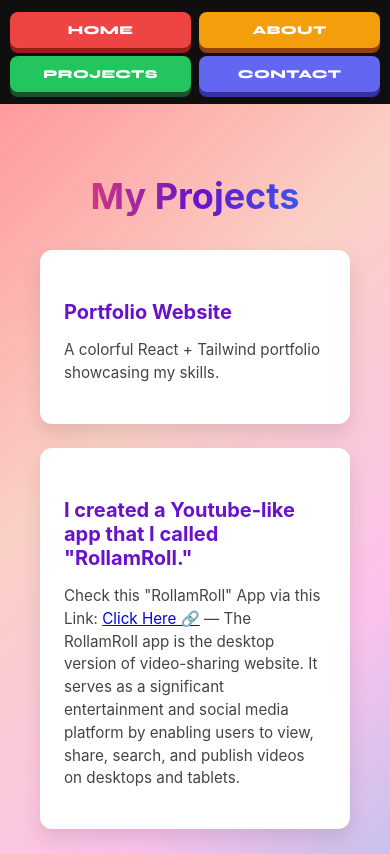
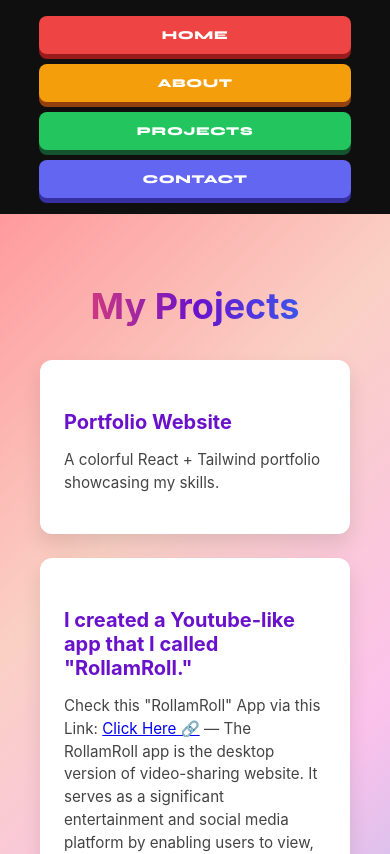
Before and after one commit to LAXMINARAYAN-RAJBHAR/my-portfolio, a React (Create React App) app: page /my-portfolio/projects in a window 390 px wide. Shown: the top 854 px of the page. Built offline with nearby package versions, Linux system fonts and the light colour scheme.

Commit message:
update: New changes

```diff
--- a/src/components/Navbar.css
+++ b/src/components/Navbar.css
@@ -12,9 +12,9 @@
 
 .navbar-links {
   display: flex;
-  flex-wrap: wrap;
-  justify-content: center;
-  gap: 8px;
+  flex-direction: column;
+  align-items: center;
+  gap: 10px;
   width: 100%;
 }
 
@@ -26,12 +26,13 @@
   text-transform: uppercase;
   letter-spacing: 0.05em;
   color: #fff;
-  padding: 10px 18px;
+  padding: 12px 0;
   border-radius: 8px;
-  display: inline-block;
+  display: block;
+  text-align: center;
+  width: 200px;
   transition: transform 0.1s ease, box-shadow 0.1s ease;
   user-select: none;
-  white-space: nowrap;
   box-sizing: border-box;
 }
 
@@ -56,30 +57,11 @@
 .nav-contact { background: #6366f1; box-shadow: 0 5px 0 #3730a3; }
 .nav-contact:hover { transform: translateY(3px); box-shadow: 0 2px 0 #3730a3; }
 
-/* ── Tablet (max 600px) ── */
-@media (max-width: 600px) {
-  .navbar { padding: 12px 10px; }
-
+/* ── Mobile (max 480px) ── */
+@media (max-width: 480px) {
   .nav-link {
-    font-size: 11px;
-    padding: 9px 14px;
-    letter-spacing: 0.03em;
+    width: 85%;
+    font-size: 12px;
+    padding: 12px 0;
   }
 }
-
-/* ── Mobile (max 400px) ── */
-@media (max-width: 400px) {
-  .navbar-links {
-    display: grid;
-    grid-template-columns: 1fr 1fr;
-    gap: 8px;
-    width: 100%;
-  }
-
-  .nav-link {
-    text-align: center;
-    font-size: 12px;
-    padding: 11px 8px;
-    width: 100%;
-  }
-}
```
